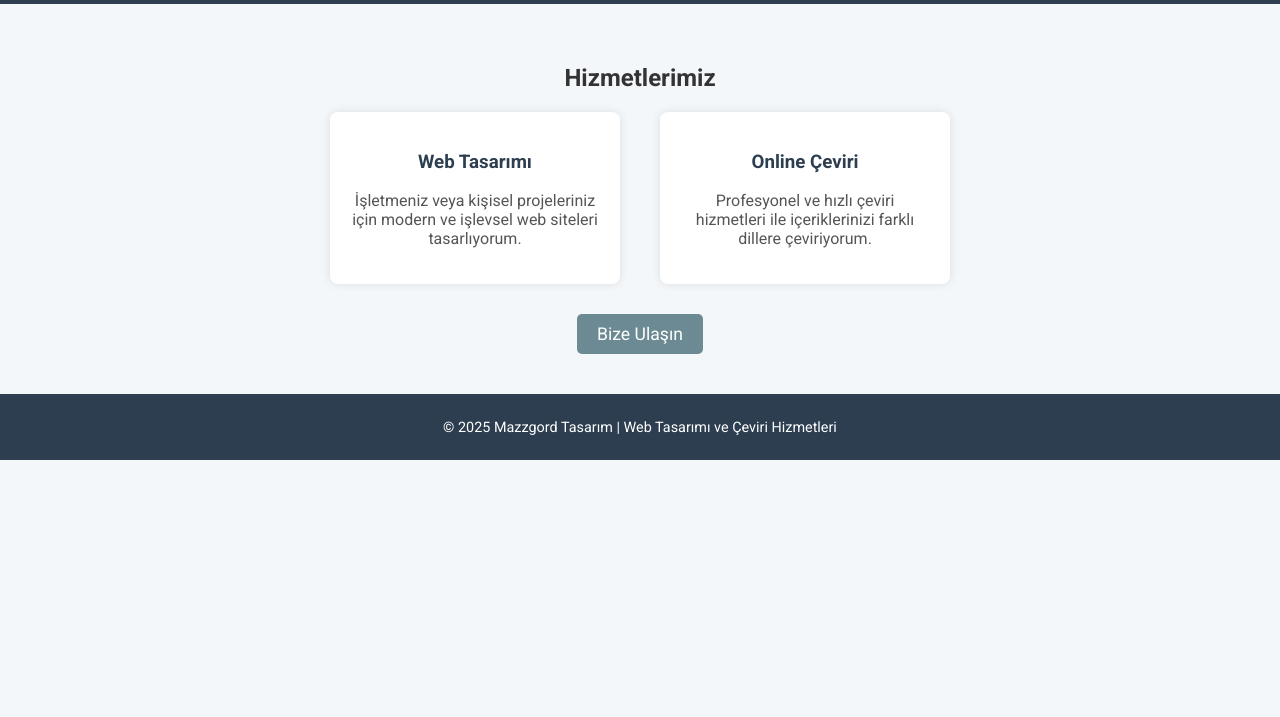
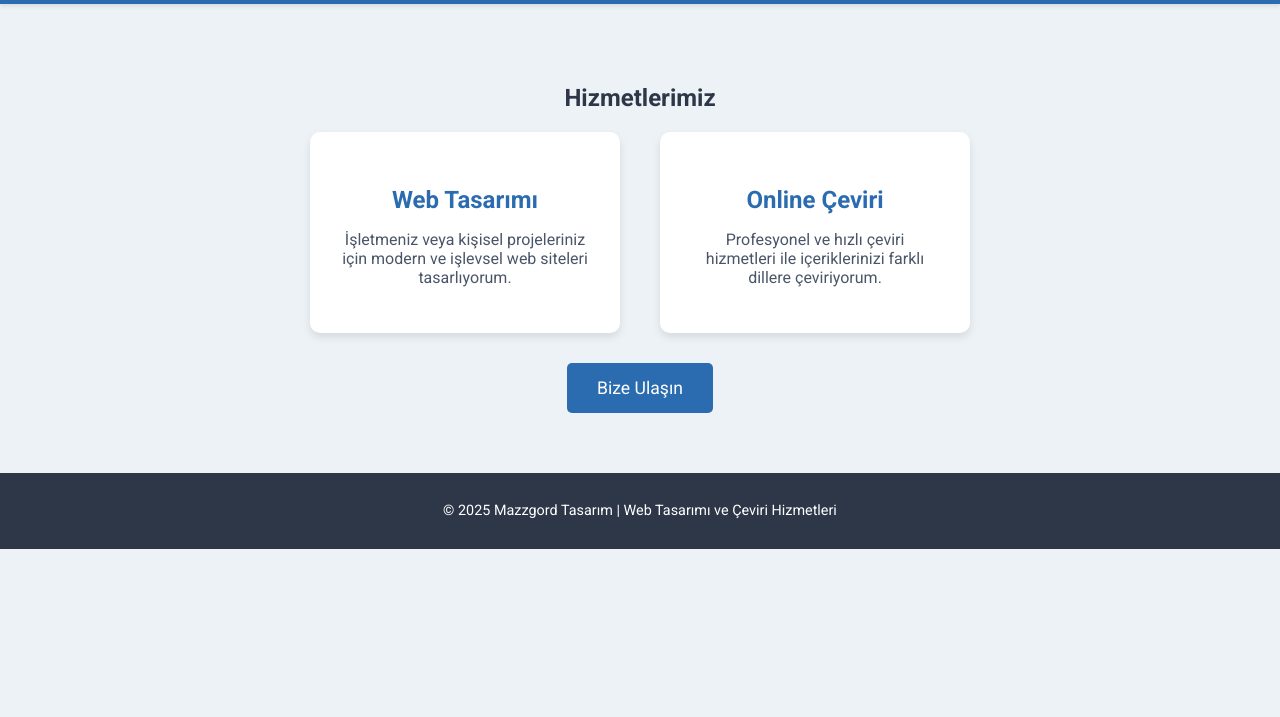
Before and after one commit to maliakoglu/mazzgord-t, a plain HTML site: page index.html in a window 1280 px wide. Shown: the part 83-800 px from the top of the page. Drawn offline with Linux system fonts and the light colour scheme.

Commit message:
Update index.html
little changes in background

```diff
--- a/index.html
+++ b/index.html
@@ -13,21 +13,23 @@
             font-family: 'Roboto', sans-serif;
             margin: 0;
             padding: 0;
-            background-color: #f4f7fa;
-            color: #333;
+            background-color: #edf2f7;
+            color: #2d3748;
         }
         header {
-            background-color: #2d3e50;
+            background-color: #2b6cb0;
             color: white;
             padding: 20px 0;
             text-align: center;
+            box-shadow: 0 2px 4px rgba(0,0,0,0.1);
         }
         header h1 {
             margin: 0;
             font-size: 2.5rem;
+            font-weight: 700;
         }
         section {
-            padding: 40px 20px;
+            padding: 60px 20px;
             text-align: center;
         }
         .services {
@@ -35,25 +37,34 @@
             justify-content: center;
             gap: 40px;
             margin-top: 20px;
+            flex-wrap: wrap;
         }
         .service-box {
             background-color: white;
-            box-shadow: 0 0 10px rgba(0,0,0,0.1);
-            padding: 20px;
-            border-radius: 8px;
+            box-shadow: 0 4px 8px rgba(0,0,0,0.1);
+            padding: 30px;
+            border-radius: 10px;
             width: 250px;
             text-align: center;
+            transition: transform 0.3s, box-shadow 0.3s;
+        }
+        .service-box:hover {
+            transform: translateY(-10px);
+            box-shadow: 0 8px 16px rgba(0,0,0,0.2);
         }
         .service-box h3 {
-            color: #2d3e50;
+            color: #2b6cb0;
+            font-size: 1.5rem;
+            margin-bottom: 15px;
         }
         .service-box p {
-            color: #555;
+            color: #4a5568;
+            font-size: 1rem;
         }
         .cta-button {
-            background-color: #6c8a93;
+            background-color: #2b6cb0;
             color: white;
-            padding: 10px 20px;
+            padding: 15px 30px;
             border: none;
             border-radius: 5px;
             cursor: pointer;
@@ -61,11 +72,15 @@
             display: inline-block;
             font-size: 1.1rem;
             margin-top: 30px;
+            transition: background-color 0.3s;
+        }
+        .cta-button:hover {
+            background-color: #2c5282;
         }
         footer {
-            background-color: #2d3e50;
+            background-color: #2d3748;
             color: white;
-            padding: 10px 0;
+            padding: 15px 0;
             text-align: center;
             font-size: 0.9rem;
         }
```
